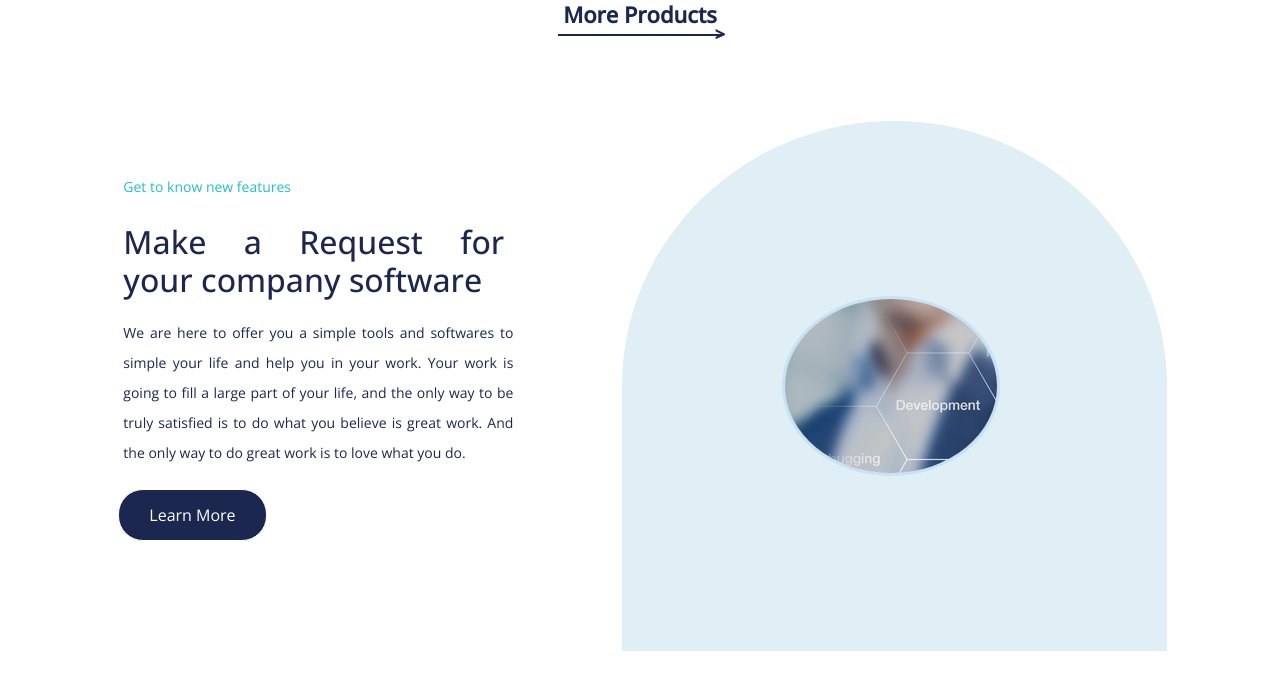
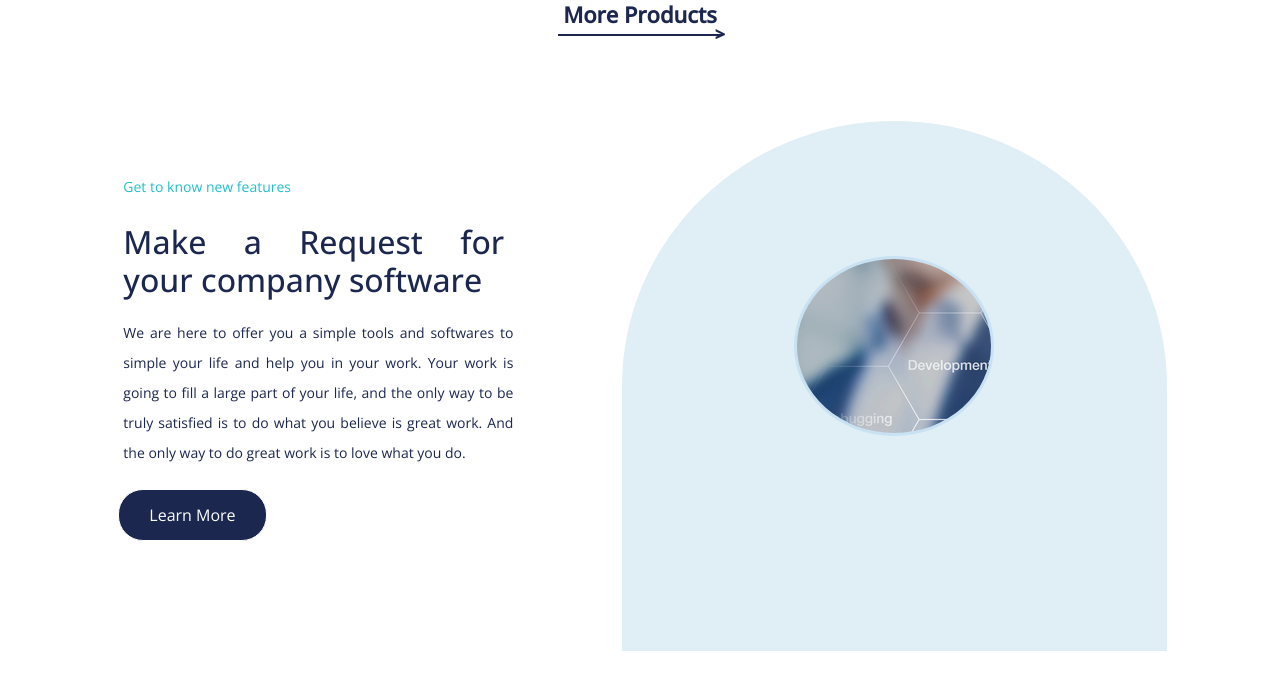
Before and after one commit to mariamm20/Vester-software, a PHP site: page /home.html in a window 1280 px wide. Shown: the part 2175-2850 px from the top of the page. Run offline with PHP 8.4, Linux system fonts and the light colour scheme; some libraries are stand-ins or nearby versions.

Commit message:
home update

```diff
--- a/home/css/home-style.css
+++ b/home/css/home-style.css
@@ -327,7 +327,7 @@ header{
     height: 530px;
     border-radius: 50% 50% 0 0 ;
     display: flex;
-    flex-direction: column;
+
     justify-content: center;
     position: relative;
 }
@@ -451,11 +451,11 @@ footer h5{
     background-image: url(../9.jpg);
     background-attachment: fixed;
     background-size: auto;
-    width: 40%;
+    width: 200px;
     height: 180px;
     border-radius: 50%;
     position: absolute;
-    left: 160px;
+    top:135px;
     border: 3px solid #c8e2f3;
 }
 
```
